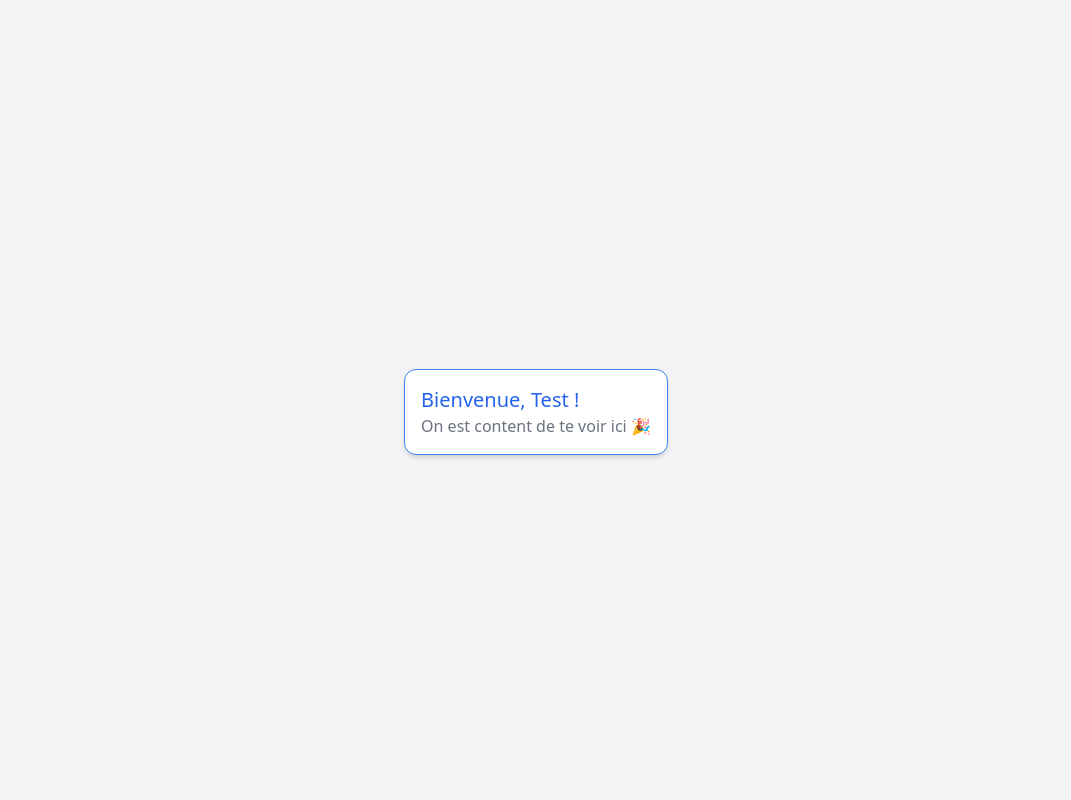
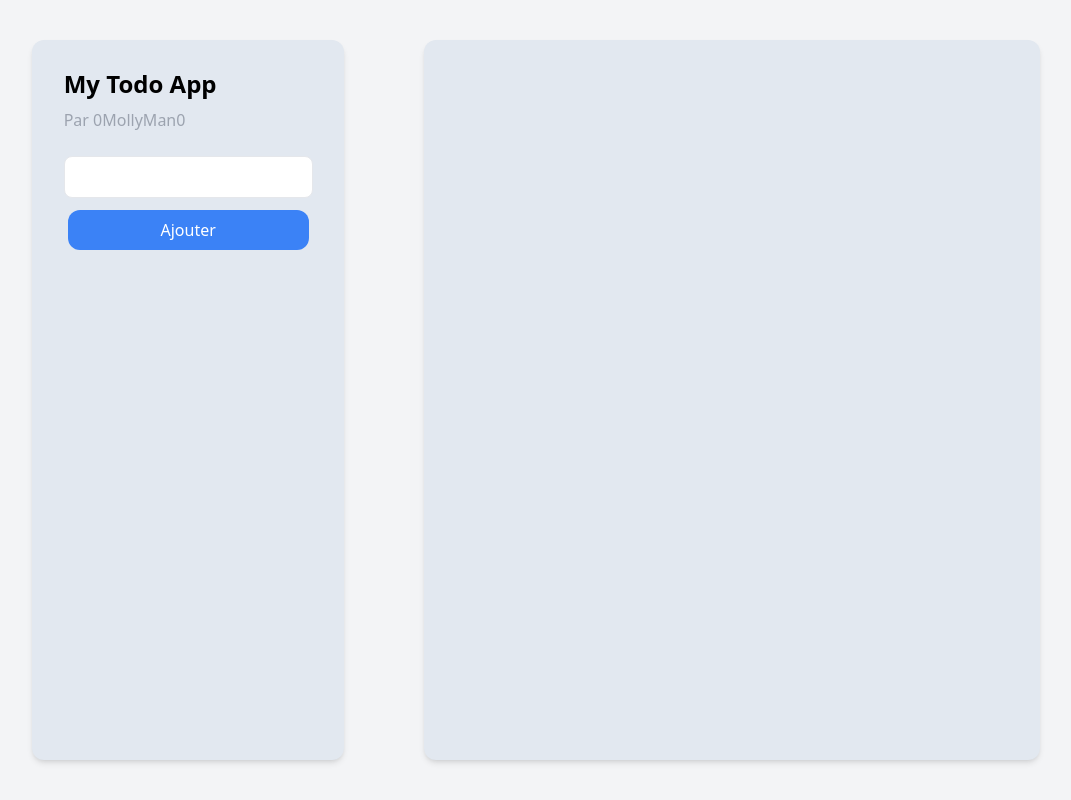
Before and after one commit to 0MollyMan0/To-do-list, a React (Create React App) app: page / in a window 1280 px wide. Shown: the whole page, without its empty margins (104-1175 px from the left). Built offline with nearby package versions, Linux system fonts and the light colour scheme.

Commit message:
tasks list

```diff
--- a/src/App.tsx
+++ b/src/App.tsx
@@ -1,12 +1,15 @@
 import React from 'react';
-import WelcomeCard from './components/WelcomeCard';
+import TodoApp from './components/TodoApp';
 
 function App() {
   return (
-    <div className="min-h-screen flex items-center justify-center bg-gray-100">
-      <WelcomeCard nom="Test" />
+    <div className="flex items-center justify-center bg-gray-100">
+      <TodoApp pseudo="0MollyMan0" />
     </div>
   );
 }
 
+
+
+
 export default App;
--- /dev/null
+++ b/src/components/TodoApp.tsx
@@ -0,0 +1,37 @@
+import TodoForm from './TodoForm';
+import TodoList from './TodoList';
+import { useState } from "react";
+
+type TodoAppProps = {
+    pseudo: string
+}
+
+const TodoApp = ({pseudo}: TodoAppProps) => {
+    const [newTask, setNewTask] = useState<string>('');
+    const [tasks, setTasks] = useState<string[]>([]);
+
+    /*Send the new task to the actual ones*/
+    const handleAddTask = () => {
+        if (newTask.trim() !== '') {
+            setTasks([...tasks, newTask])
+        }
+    }
+
+    return <div className='flex w-[85%] min-h-screen'>
+
+        {/**/}
+        <div className='p-7 m-10 w-1/3 bg-slate-200 rounded-xl shadow-md flex flex-col items-center gap-3 ease-in-out duration-200 hover:scale-105'>
+            <TodoForm newTask={newTask} setNewTask={setNewTask} handleAdd={handleAddTask}/>
+        </div>
+
+        {/**/}
+        <div className='p-7 m-10 w-2/3 bg-slate-200 rounded-xl shadow-md flex flex-col items-start gap-3 ease-in-out duration-200 hover:scale-105'>
+            <TodoList
+            tasks={tasks}
+            setTasks={setTasks} />
+        </div>
+    </div>
+}
+
+
+export default TodoApp;
--- /dev/null
+++ b/src/components/TodoForm.tsx
@@ -0,0 +1,35 @@
+import { useState } from "react";
+
+
+type TodoFormProps = {
+    newTask: string;
+    setNewTask: React.Dispatch<React.SetStateAction<string>>;
+    handleAdd: () => void;
+  };
+
+  const TodoForm = ({ newTask, setNewTask, handleAdd }: TodoFormProps) => {
+    return (
+        <div className='flex flex-col gap-2'>
+        <h1 className='text-2xl font-semibold'>My Todo App</h1>
+        <p className='mb-4 flex text-gray-400'>Par 0MollyMan0</p>
+
+        {/*input new task*/}
+        <input
+            type="text"
+            className="p-2 border rounded-lg"
+            value={newTask}
+            onChange={(e) => setNewTask(e.target.value)}
+        />
+
+        {/*button add*/}
+        <button
+        className='px-4 py-2 m-1 rounded-xl bg-blue-500 text-white hover:bg-blue-600 '
+        onClick={handleAdd}
+        >
+            Ajouter
+        </button>
+    </div>
+    )
+};
+
+export default TodoForm;
--- /dev/null
+++ b/src/components/TodoList.tsx
@@ -0,0 +1,21 @@
+type TodoListProps = {
+    tasks: string[];
+    setTasks: React.Dispatch<React.SetStateAction<string[]>>;
+  };
+
+  const TodoList = ({ tasks, setTasks}: TodoListProps) => {
+    return (
+      <div className=''>
+        <ul className="">
+        {tasks.map((task, index) => (
+            <li className='p-4 m-2 bg-slate-100 rounded-lg'
+            key= {index}>
+                {task}
+            </li>
+        ))}
+        </ul>
+      </div>
+    );
+  };
+
+export default TodoList;
--- a/src/components/WelcomeCard.tsx
+++ /dev/null
@@ -1,18 +0,0 @@
-import React from 'react';
-
-type WelcomeCardProps = {
-  nom: string;
-};
-
-const WelcomeCard: React.FC<WelcomeCardProps> = ({ nom }) => {
-  return (
-    <div className="p-4 max-w-md mx-auto bg-white rounded-xl shadow-md flex items-center space-x-4 border border-blue-500 mt-6">
-      <div>
-        <div className="text-xl font-medium text-blue-600">Bienvenue, {nom} !</div>
-        <p className="text-gray-500">On est content de te voir ici 🎉</p>
-      </div>
-    </div>
-  );
-};
-
-export default WelcomeCard;
```
Also changed, not shown: src/index.css (line endings or trailing spaces).
